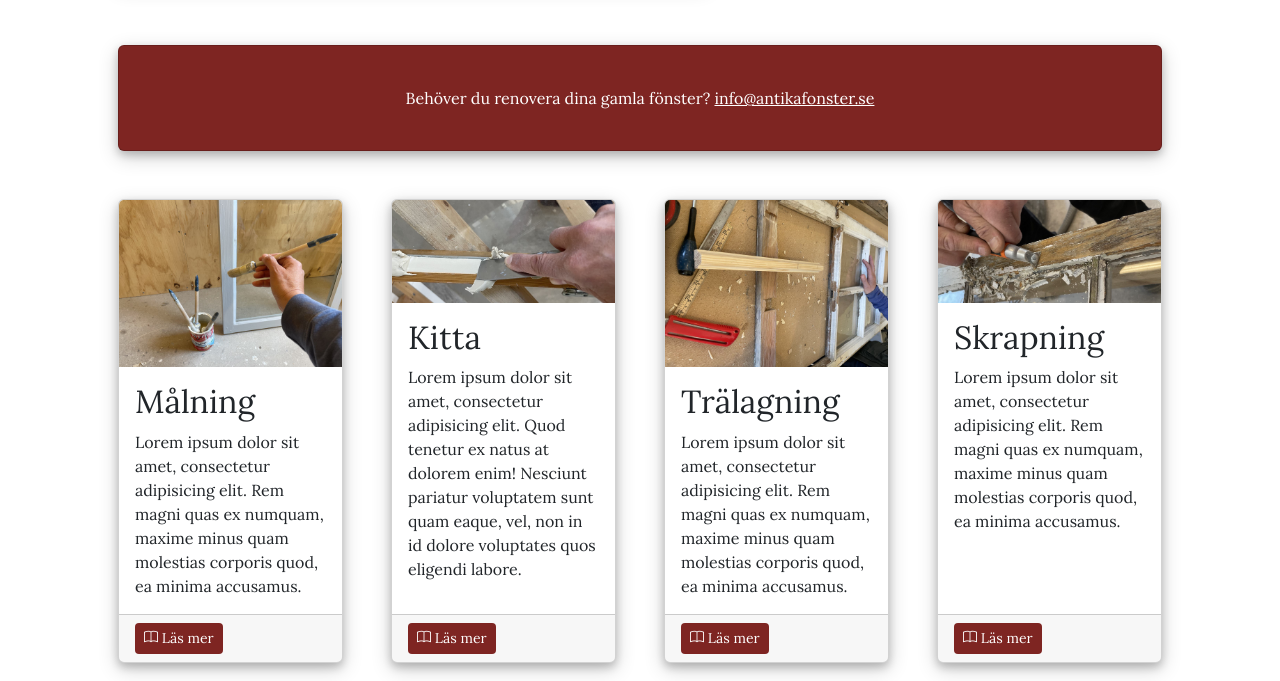
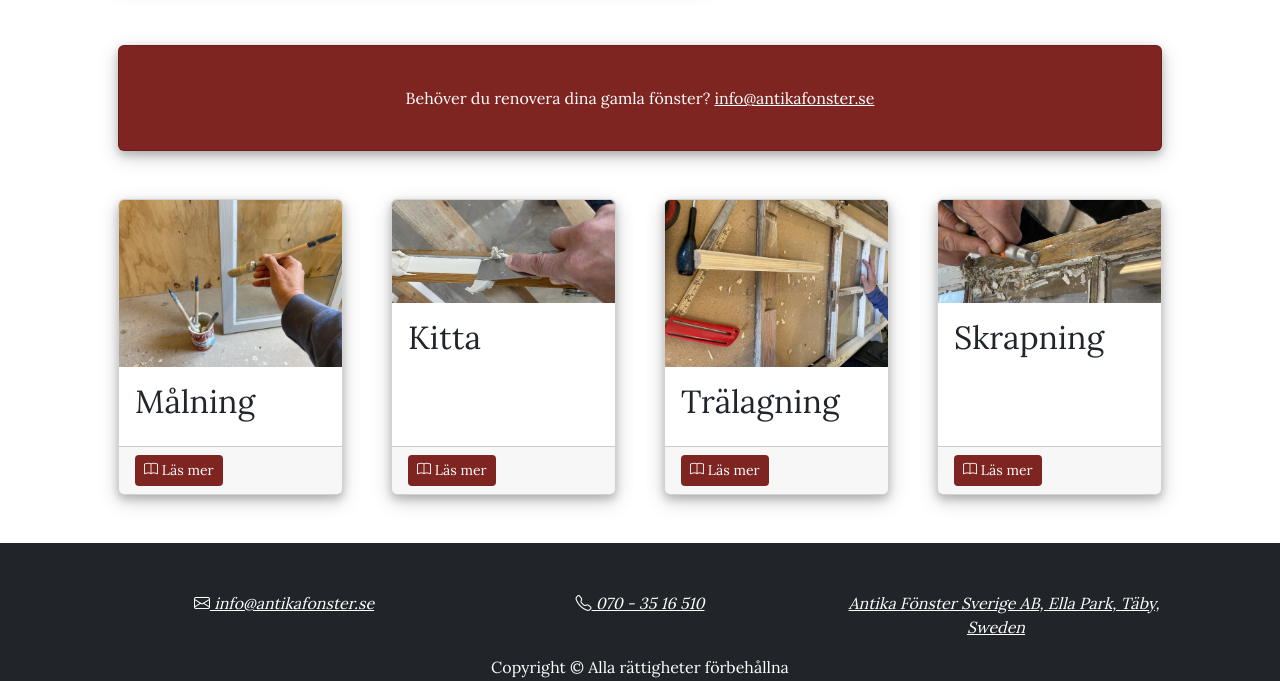
Before and after one commit to Johangard/Johangard.github.io, a plain HTML site: page index.html in a window 1280 px wide. Shown: the part 499-1180 px from the top of the page. Drawn offline with nearby package versions, Linux system fonts and the light colour scheme.

Commit message:
rm text for cards

```diff
--- a/index.html
+++ b/index.html
@@ -114,7 +114,7 @@
                         <img src="./assets/img/photos/painting.jpg" class="card-img-top" alt="painting">
                         <div class="card-body">
                             <h2 class="card-title">Målning</h2>
-                            <p class="card-text">Lorem ipsum dolor sit amet, consectetur adipisicing elit. Rem magni quas ex numquam, maxime minus quam molestias corporis quod, ea minima accusamus.</p>
+                            <p class="card-text"></p>
                         </div>
                         <div class="card-footer"><a class="btn btn-falured btn-sm" href="more.html"><i class="bi bi-book"></i> Läs mer</a></div>
                     </div>
@@ -125,7 +125,7 @@
                         <img src="./assets/img/photos/spakling.jpg" class="card-img-top" alt="painting">
                         <div class="card-body">
                             <h2 class="card-title">Kitta</h2>
-                            <p class="card-text">Lorem ipsum dolor sit amet, consectetur adipisicing elit. Quod tenetur ex natus at dolorem enim! Nesciunt pariatur voluptatem sunt quam eaque, vel, non in id dolore voluptates quos eligendi labore.</p>
+                            <p class="card-text"></p>
                         </div>
                         <div class="card-footer"><a class="btn btn-falured btn-sm" href="more.html"><i class="bi bi-book"></i> Läs mer</a></div>
                     </div>
@@ -136,7 +136,7 @@
                         <img src="./assets/img/photos/window.jpg" class="card-img-top" alt="painting">
                         <div class="card-body">
                             <h2 class="card-title">Trälagning</h2>
-                            <p class="card-text">Lorem ipsum dolor sit amet, consectetur adipisicing elit. Rem magni quas ex numquam, maxime minus quam molestias corporis quod, ea minima accusamus.</p>
+                            <p class="card-text"></p>
                         </div>
                         <div class="card-footer"><a class="btn btn-falured btn-sm" href="more.html"><i class="bi bi-book"></i> Läs mer</a></div>
                     </div>
@@ -147,7 +147,7 @@
                         <img src="./assets/img/photos/scrape.jpg" class="card-img-top" alt="painting">
                         <div class="card-body">
                             <h2 class="card-title">Skrapning</h2>
-                            <p class="card-text">Lorem ipsum dolor sit amet, consectetur adipisicing elit. Rem magni quas ex numquam, maxime minus quam molestias corporis quod, ea minima accusamus.</p>
+                            <p class="card-text"></p>
                         </div>
                         <div class="card-footer"><a class="btn btn-falured btn-sm" href="more.html"><i class="bi bi-book"></i> Läs mer</a></div>
                     </div>
```
